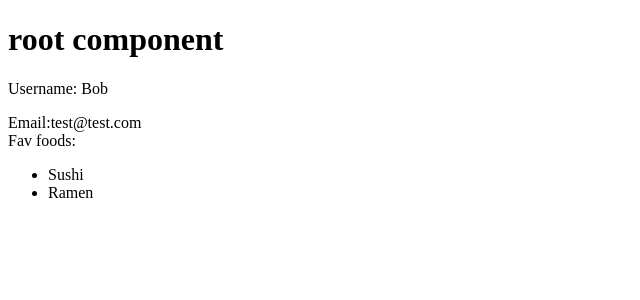
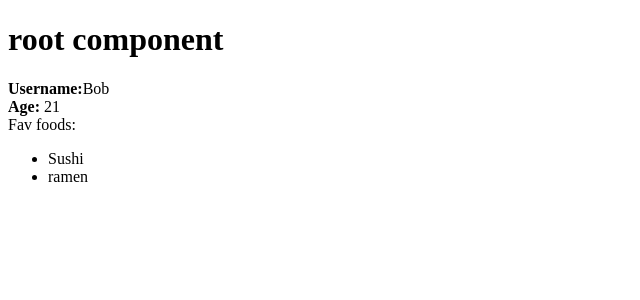
Before and after one commit to superyaooo/react-full-course, a React (Vite) app: page / in a window 1280 px wide. Shown: the top 300 px of the page, without its empty margins (0-640 px from the left). Built offline with nearby package versions, Linux system fonts and the light colour scheme.

Commit message:
props and fragment

```diff
--- a/package.json
+++ b/package.json
@@ -10,6 +10,7 @@
     "preview": "vite preview"
   },
   "dependencies": {
+    "prop-types": "^15.8.1",
     "react": "^18.3.1",
     "react-dom": "^18.3.1"
   },
--- a/src/App.jsx
+++ b/src/App.jsx
@@ -1,10 +1,29 @@
 import { UserProfile } from "./components/UserProfile";
 
 export default function App() {
+    const callMe = () => {
+        console.log("hello");
+    };
+
     return (
         <div>
             <h1>root component</h1>
-            <UserProfile />
+            <UserProfile
+                age={21}
+                isLoggedIn={true}
+                username="Bob"
+                callMe={callMe}
+                favoriteFoods={[
+                    {
+                        name: "Sushi",
+                        id: "sushi"
+                    },
+                    {
+                        name: "ramen",
+                        id: "ramen"
+                    },
+                ]}
+            />
         </div>
     );
 }
--- /dev/null
+++ b/src/components/UserFavoriteFoods.jsx
@@ -0,0 +1,16 @@
+export function UserFavoriteFoods(props) {
+    const foodArray = props.favoriteFoods;
+    const foodList = foodArray.map(food =>
+        <li key={food.id}>{food.name}</li>
+    );
+
+
+    return (
+        <section>
+            <span>Fav foods:</span>
+            <ul>
+                {foodList}
+            </ul>
+        </section>
+    );
+}
--- a/src/components/UserProfile.jsx
+++ b/src/components/UserProfile.jsx
@@ -1,19 +1,29 @@
-export function UserProfile() {
+import PropTypes from 'prop-types';
+import { UserFavoriteFoods } from "./UserFavoriteFoods";
+import { UserUsername } from "./UserUsername";
+
+export function UserProfile(props) {
+    props.callMe();
+
     return (
         <div id="user-profile">
-            <p>Username: Bob</p>
-            <div>
-                <span>Email:</span>
-                <span>test@test.com</span>
-            </div>
-            <section>
-                <spa>Fav foods:</spa>
-                <br/>
-                <ul>
-                    <li>Sushi</li>
-                    <li>Ramen</li>
-                </ul>
-            </section>
+            <UserUsername username={props.username}/>
+            <b>Age: </b>
+            <span>{props.age}</span>
+            <UserFavoriteFoods favoriteFoods={props.favoriteFoods}/>
         </div>
     );
 }
+
+UserProfile.propTypes = {
+    username: PropTypes.string.isRequired,
+    age: PropTypes.number.isRequired,
+    callMe: PropTypes.func.isRequired,
+    isLoggedIn: PropTypes.bool,
+    favoriteFoods: PropTypes.arrayOf(
+        PropTypes.shape({
+            name: PropTypes.string.isRequired,
+            id: PropTypes.string.isRequired,
+        })
+    ),
+}
--- /dev/null
+++ b/src/components/UserUsername.jsx
@@ -0,0 +1,13 @@
+import React from "react";
+
+export function UserUsername(props) {
+    return (
+        // <React.Fragment> </React.Fragment>
+        // <> fragment shorthand
+        <>
+            <b>Username:</b>
+            <span>{props.username}</span>
+            <br/>
+        </>
+    );
+}
```
Also changed, not shown: 1 other file (tests, documents, lock files or other folders).
